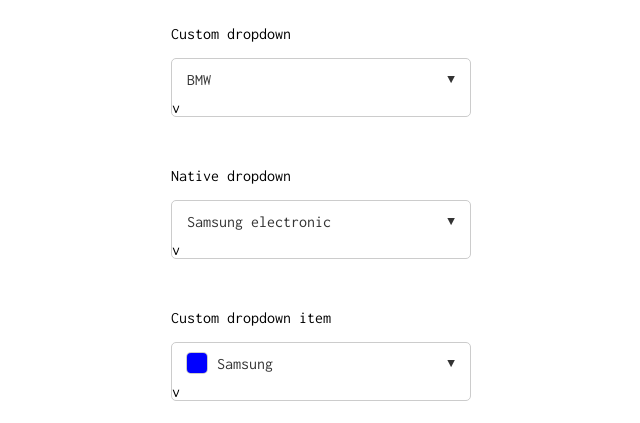
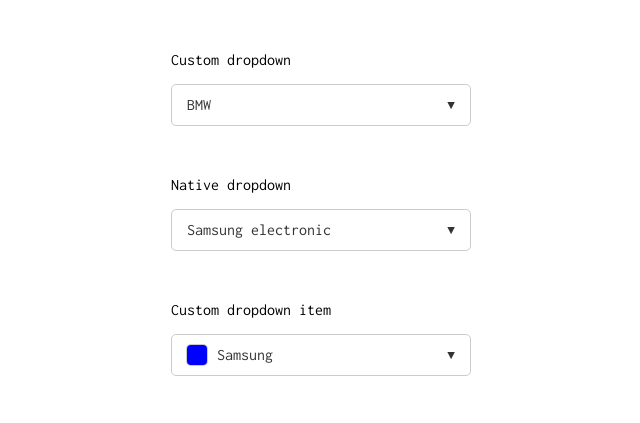
Before and after one commit to viivue/easy-select, a plain HTML site: page index.html in a window 1280 px wide. Shown: the part 174-597 px from the top of the page, without its empty margins (319-959 px from the left). Drawn offline with nearby package versions, Linux system fonts and the light colour scheme.

Commit message:
:construction: update README.md

```diff
--- a/index.html
+++ b/index.html
@@ -23,8 +23,6 @@
         }
         .container {width:100%; max-width:300px;}
         h1, .footer {text-align:center;}
-
-        body .easy-select .easy-select-current:after {content:"v" !important;}
 
         .option-color {display:flex; align-items:center;}
         .option-color .color {
@@ -91,8 +89,12 @@
 <script src="easy-select-3.js"></script>
 <script>
     setTimeout(() => {
-        $('#native-dropdown').append('<option value="Porsche as">Porsche</option>');
-
+        $('[data-easy-select]').append('<option value="Porsche">Porsche</option>');
+        $('[data-easy-select]').append('<option value="Huyndai">Huyndai</option>');
+        $('[data-easy-select]').append('<option value="Thaco">Thaco</option>');
+        $('[data-easy-select]').append('<option value="KIA">KIA</option>');
+        $('[data-easy-select]').append('<option value="Photon">Photon</option>');
+        $('[data-easy-select]').easySelect('refresh');
     }, 1000);
 
     $('#native-dropdown').easySelect({
@@ -103,7 +105,7 @@
         onRefresh: data => {
             console.log('onRefresh', data)
         },
-    });
+    })
 
 
     $('#custom-options').easySelect({
```
Also changed, not shown: README.md.
